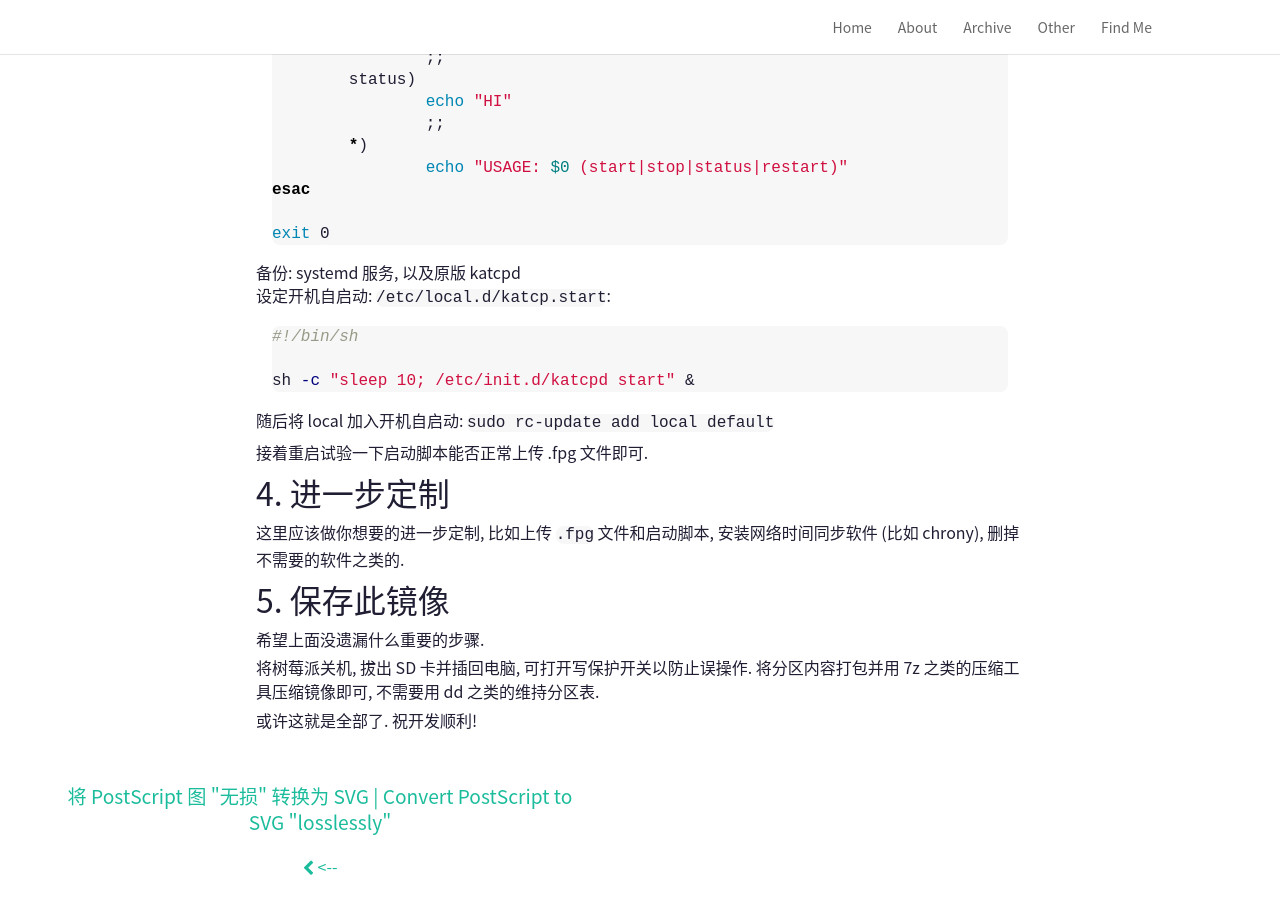
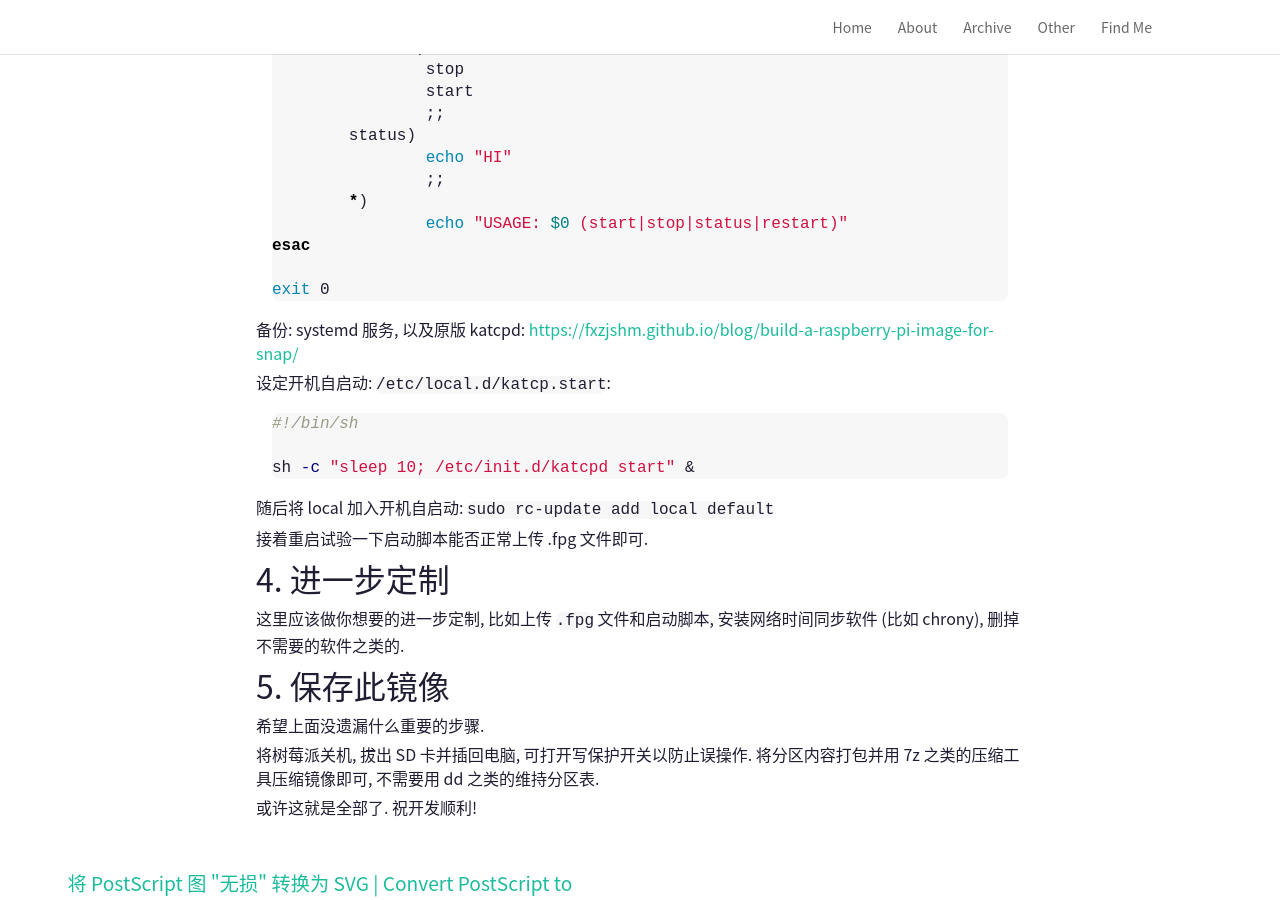
Before and after one commit to fxzjshm/fxzjshm.github.io, a Jekyll site: the page built from _posts/2025-07-17-build-a-loongson-pi-image-for-snap.md, in a window 1280 px wide and 900 px high, scrolled down 7867 px. Built offline with Jekyll 4.4.1, drawn with Linux system fonts in a browser that asks for light colours; nearby versions of some CDN libraries; some web fonts are replaced; some of the changed text lies outside the part shown.

Commit message:
post: fix format & add note of Raspberry Pi in 2025-07-17-build-a-loongson-pi-image-for-snap.md

````diff
--- a/_posts/2025-07-17-build-a-loongson-pi-image-for-snap.md
+++ b/_posts/2025-07-17-build-a-loongson-pi-image-for-snap.md
@@ -6,6 +6,9 @@
 category: Radio Astronomy
 tags: [Linux, CASPER, SNAP]
 ---
+
+对于树莓派, 参见 <https://fxzjshm.github.io/blog/build-a-raspberry-pi-image-for-snap/>.
+For Raspberry Pi, see <https://fxzjshm.github.io/blog/build-a-raspberry-pi-image-for-snap/>.
 
 ## 0. 引言
 
@@ -384,72 +387,7 @@
 exit 0
 ```
 
-<details>
-<summary>备份: systemd 服务, 以及原版 katcpd</summary>
-
-systemd service
-
-创建 `/etc/systemd/system/katcpd.service`
-```
-[Unit]
-Description=Start katcpd
-After=network.target
-
-[Service]
-ExecStart=tcpborphserver3 -b /bofs
-Restart=always
-RestartSec=60
-StartLimitInterval=0
-
-[Install]
-WantedBy=multi-user.target
-```
-
-注: 此 systemd 配置由以下位于 `/etc/init.d/katcpd` 的脚本转换而来
-
-```bash
-#!/usr/bin/env bash
-
-
-start() {
-  echo "STARTING"
-  #tcpborphserver3 -b /bofs -l /logs/tcpborphserver3.log
-  sh -c "tcpborphserver3 -b /bofs -l /logs/tcpborphserver3.log -f" &
-}
-
-stop() {
-  echo "STOPPING"
-  pkill -9 tcpborphserver3
-}
-
-case "$1" in
-        start)
-                start
-                ;;
-        stop)
-                stop
-                ;;
-        restart)
-                stop
-                start
-                ;;
-        status)
-                echo "HI"
-                ;;
-        *)
-                echo "USAGE: $0 (start|stop|status|restart)"
-esac
-
-exit 0
-```
-
-然后
-```bash
-sudo systemctl reload-daemon
-sudo systemctl enable --now katcpd
-```
-
-</details>
+备份: systemd 服务, 以及原版 katcpd: <https://fxzjshm.github.io/blog/build-a-raspberry-pi-image-for-snap/>
 
 设定开机自启动: `/etc/local.d/katcp.start`:
 
````
